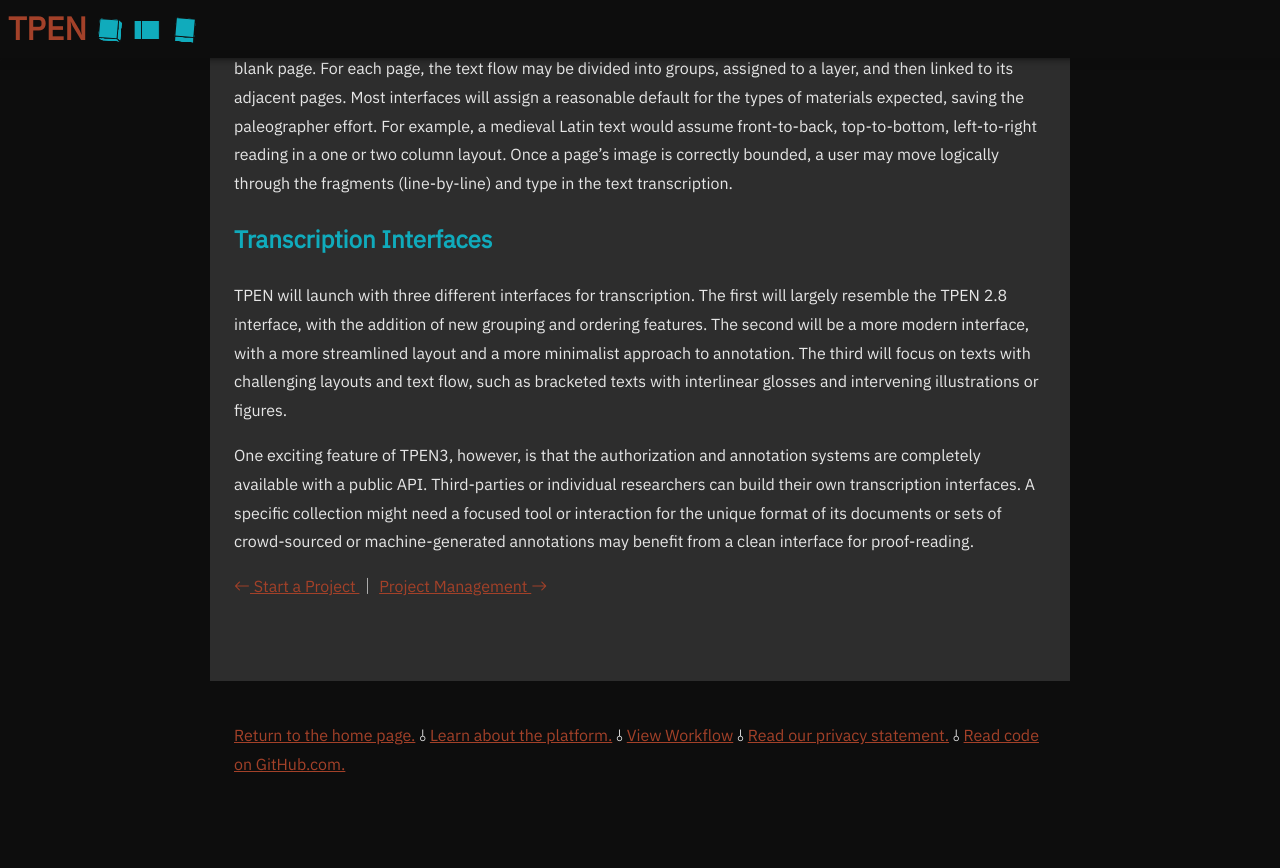
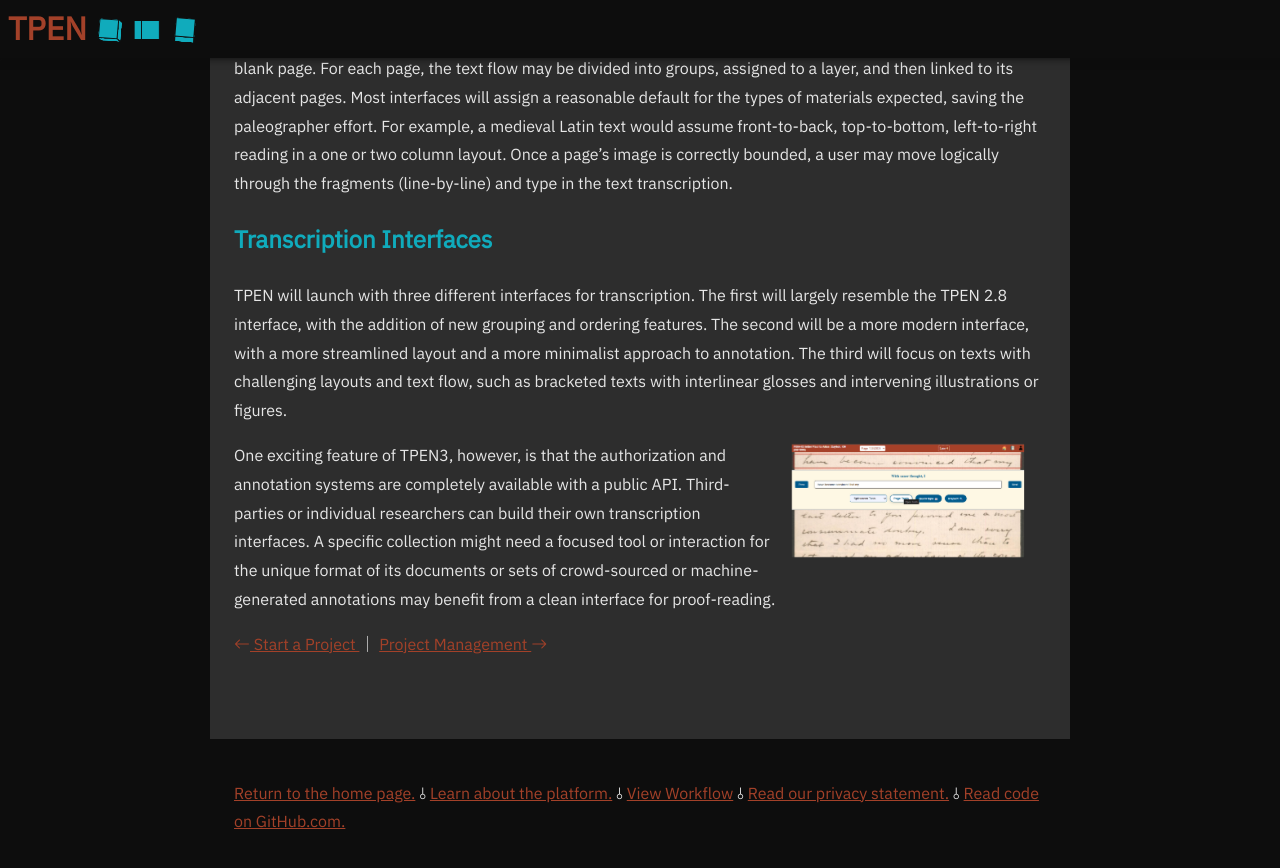
Before and after one commit to CenterForDigitalHumanities/TPEN3, a Jekyll site: the page built from _posts/2024-07-03-transcribing.md, in a window 1280 px wide and 900 px high, scrolled down 967 px. Shown: the top 868 px of the window. Built offline with Jekyll 4.4.1, drawn with Linux system fonts in a browser that asks for light colours; before the commit the page ends 1810 px from its top, so only the background shows below that.

Commit message:
Update 2024-07-03-transcribing.md

```diff
--- a/_posts/2024-07-03-transcribing.md
+++ b/_posts/2024-07-03-transcribing.md
@@ -33,4 +33,6 @@
 
 TPEN will launch with three different interfaces for transcription. The first will largely resemble the TPEN 2.8 interface, with the addition of new grouping and ordering features. The second will be a more modern interface, with a more streamlined layout and a more minimalist approach to annotation. The third will focus on texts with challenging layouts and text flow, such as bracketed texts with interlinear glosses and intervening illustrations or figures.
 
+![Three transcription interfaces]({{ site.baseurl }}/assets/img/transcription.png)
+
 One exciting feature of TPEN3, however, is that the authorization and annotation systems are completely available with a public API. Third-parties or individual researchers can build their own transcription interfaces. A specific collection might need a focused tool or interaction for the unique format of its documents or sets of crowd-sourced or machine-generated annotations may benefit from a clean interface for proof-reading.
```
